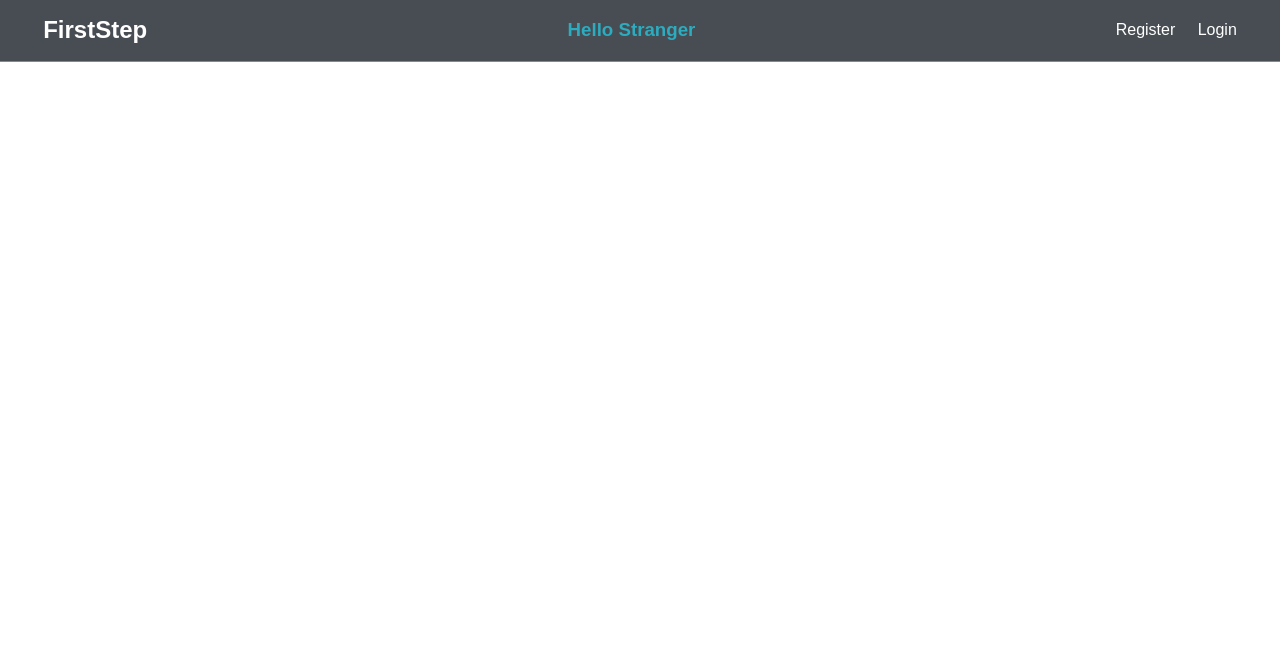
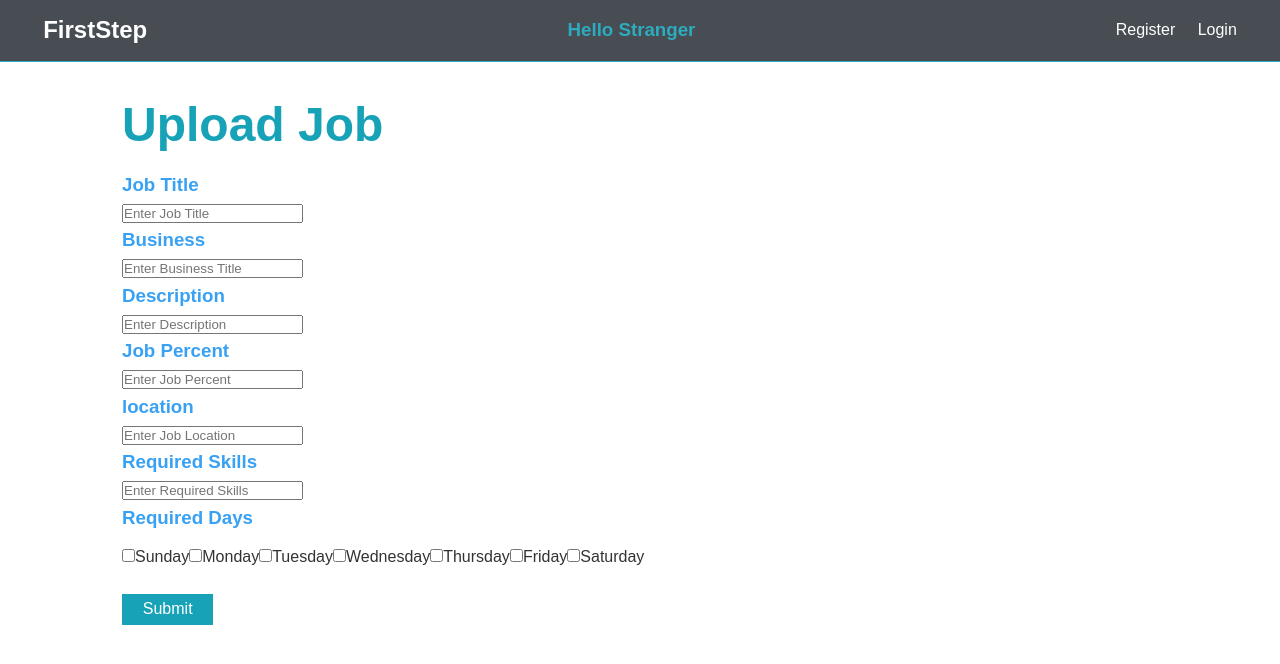
Before and after one commit to altereitay/FirstStep, a React (Create React App) app in the folder src/client/first-step-client/: page /upload-job in a window 1280 px wide. Shown: the top 664 px of the page. Built offline with nearby package versions, Linux system fonts and the light colour scheme; no server answers.

Commit message:
added ui for for upload a new job

```diff
--- a/src/client/first-step-client/src/App.js
+++ b/src/client/first-step-client/src/App.js
@@ -12,9 +12,11 @@ import RegistrationSelector from "./components/auth/RegistrationSelector";
 import StudentProfile from "./components/profiles/StudentProfile";
 import EmployerProfile from "./components/profiles/EmployerProfile";
 import Login from "./components/auth/Login";
+import UploadJob from "./components/jobs/UploadJob";
 if (localStorage.token) {
     setAuthToken(localStorage.token);
 }
+
 
 function App () {
     useEffect(() => {
@@ -33,6 +35,7 @@ function App () {
                             <Route exact path='/student-signup' element={<StudentProfile/>}/>
                             <Route exact path='/employer-signup' element={<EmployerProfile/>}/>
                             <Route exact path='/login' element={<Login/>}/>
+                            <Route exact path='/upload-job' element={<UploadJob/>}/>
                         </Routes>
                     </section>
                 </Fragment>
--- /dev/null
+++ b/src/client/first-step-client/src/actions/jobs.js
@@ -0,0 +1,31 @@
+import axios from "axios";
+import {setAlert} from "./alert";
+import {JOB_ERROR, NEW_JOB, NEW_STUDENT_PROFILE, PROFILE_ERROR} from "./types";
+
+export const newJob = (formData, availabilityData, profile, navigate) => async (dispatch) => {
+    try {
+        const config = {
+            headers: {
+                'Content-Type': 'application/json'
+            }
+        }
+        let body = {...formData, requiredDays: availabilityData, profile}
+        const res = await axios.post('/api/jobs', body, config);
+        dispatch({
+            type: NEW_JOB,
+            payload: res.data
+        })
+        dispatch(setAlert('Job Upload Successfully', 'success'));
+        navigate('/dashboard')
+
+    } catch (e) {
+        const errors = e.response.data.errors;
+        if (errors){
+            errors.forEach(error => dispatch(setAlert(error.msg, 'danger')));
+        }
+        dispatch({
+            type: JOB_ERROR,
+            payload: {msg: e.response.statusText, status: e.response.status}
+        })
+    }
+}
--- a/src/client/first-step-client/src/actions/types.js
+++ b/src/client/first-step-client/src/actions/types.js
@@ -9,4 +9,6 @@ export const NEW_EMPLOYER_PROFILE = 'NEW_EMPLOYER_PROFILE'
 export const PROFILE_ERROR = 'PROFILE_ERROR';
 export const LOGIN_SUCCESS="LOGIN_SUCCESS";
 export const LOGIN_FAIL="LOGIN_FAIL";
-export const PROFILE_LOADED="PROFILE_LOADED"
+export const PROFILE_LOADED="PROFILE_LOADED";
+export const NEW_JOB="NEW_JOB";
+export const JOB_ERROR = 'JOB_ERROR';
--- /dev/null
+++ b/src/client/first-step-client/src/components/jobs/UploadJob.js
@@ -0,0 +1,171 @@
+import React, {useState, Fragment} from "react";
+import {useNavigate} from "react-router-dom";
+import {connect} from "react-redux";
+import {newJob} from "../../actions/jobs";
+
+
+const UploadJob = ({profile, newJob}) => {
+    const navigate = useNavigate();
+    const [formData, setFormData] = useState({
+        jobTitle: '',
+        business: '',
+        picture: '',
+        description: '',
+        jobPercent: '',
+        location: '',
+        requiredSkills: []
+    })
+    const {jobTitle, business, jobPercent, location, reqDays, description, requiredSkills} = formData
+    const [availabilityData, setAvailability] = useState({
+        'sunday': false,
+        'monday': false,
+        'tuesday': false,
+        'wednesday': false,
+        'thursday': false,
+        'friday': false,
+        'saturday': false
+    })
+    const {sunday, monday, tuesday, wednesday, thursday, friday, saturday} = availabilityData
+
+    const onChange = event => {
+        setFormData({...formData, [event.target.name]: event.target.value});
+    }
+    const skillsOnChange = e => {
+        let reqSkill = e.target.value.split(',');
+        setFormData({...formData, requiredSkills: reqSkill});
+    }
+    const availabilityOnChange = e => {
+        if (e.target.value === 'false') {
+            setAvailability({...availabilityData, [e.target.name]: true});
+        } else {
+            setAvailability({...availabilityData, [e.target.name]: false});
+        }
+    }
+    const onSubmit = async (event) => {
+        event.preventDefault();
+        newJob(formData, availabilityData, profile, navigate);
+    }
+
+    return (
+        <Fragment>
+            <h1 className="large text-primary">Upload Job</h1>
+            <div className='form-group'>
+                <h3 style={{color: '#38a1f3'}}>Job Title</h3>
+                <input type='text'
+                       placeholder='Enter Job Title'
+                       name='jobTitle'
+                       value={jobTitle}
+                       onChange={event => onChange(event)}
+                       required/>
+            </div>
+            <div className='form-group'>
+                <h3 style={{color: '#38a1f3'}}>Business</h3>
+                <input type='text'
+                       placeholder='Enter Business Title'
+                       name='business'
+                       value={business}
+                       onChange={event => onChange(event)}
+                       required/>
+            </div>
+            <div className='form-group'>
+                <h3 style={{color: '#38a1f3'}}>Description</h3>
+                <input type='text'
+                       placeholder='Enter Description'
+                       name='description'
+                       value={description}
+                       onChange={event => onChange(event)}
+                       required/>
+            </div>
+            <div className='form-group'>
+                <h3 style={{color: '#38a1f3'}}>Job Percent</h3>
+                <input type='text'
+                       placeholder='Enter Job Percent'
+                       name='jobPercent'
+                       value={jobPercent}
+                       onChange={event => onChange(event)}
+                       required/>
+            </div>
+            <div className='form-group'>
+                <h3 style={{color: '#38a1f3'}}>location</h3>
+                <input type='text'
+                       placeholder='Enter Job Location'
+                       name='location'
+                       value={location}
+                       onChange={event => onChange(event)}
+                       required/>
+            </div>
+            <div className="form-group">
+                <h3 style={{color: '#38a1f3'}}>Required Skills</h3>
+                <input type="text"
+                       placeholder="Enter Required Skills"
+                       name="requiredSkills"
+                       value={requiredSkills}
+                       onChange={(e) => skillsOnChange(e)}/>
+            </div>
+            <div className="form-group">
+                <h3 style={{color: '#38a1f3'}}>Required Days</h3>
+                <label className='my-1'>
+                    <input type="checkbox"
+                           name="sunday "
+                           className='my-1'
+                           value={sunday}
+                           onChange={(e) => availabilityOnChange(e)}/>
+                    Sunday
+                </label>
+                <label className='my-1'>
+                    <input type="checkbox"
+                           name="monday"
+                           className='my-1'
+                           value={monday}
+                           onChange={(e) => availabilityOnChange(e)}/>
+                    Monday
+                </label>
+                <label className='my-1'>
+                    <input type="checkbox"
+                           name="tuesday"
+                           className='my-1'
+                           value={tuesday}
+                           onChange={(e) => availabilityOnChange(e)}/>
+                    Tuesday
+                </label>
+                <label className='my-1'>
+                    <input type="checkbox"
+                           name="wednesday"
+                           className='my-1'
+                           value={wednesday}
+                           onChange={(e) => availabilityOnChange(e)}/>
+                    Wednesday
+                </label>
+                <label className='my-1'>
+                    <input type="checkbox"
+                           name="thursday"
+                           className='my-1'
+                           value={thursday}
+                           onChange={(e) => availabilityOnChange(e)}/>
+                    Thursday
+                </label>
+                <label className='my-1'>
+                    <input type="checkbox"
+                           name="friday"
+                           className='my-1'
+                           value={friday}
+                           onChange={(e) => availabilityOnChange(e)}/>
+                    Friday
+                </label>
+                <label className='my-1'>
+                    <input type="checkbox"
+                           name="saturday"
+                           className='my-1'
+                           value={saturday}
+                           onChange={(e) => availabilityOnChange(e)}/>
+                    Saturday
+                </label>
+            </div>
+            <input type='submit' className='btn btn-primary my-1'/>
+        </Fragment>
+    )
+}
+const mapStateToProps = state => ({
+    profile: state.profiles
+})
+export default connect(mapStateToProps, {newJob})(UploadJob)
--- a/src/client/first-step-client/src/reducers/index.js
+++ b/src/client/first-step-client/src/reducers/index.js
@@ -2,8 +2,10 @@ import {combineReducers} from "redux";
 import auth from "./auth";
 import alert from "./alert";
 import profiles from "./profiles";
+import jobs from "./jobs";
 export default combineReducers({
     auth,
     alert,
-    profiles
+    profiles,
+    jobs
 });
--- /dev/null
+++ b/src/client/first-step-client/src/reducers/jobs.js
@@ -0,0 +1,24 @@
+import {
+    NEW_JOB,JOB_ERROR
+} from "../actions/types";
+
+const initialState = {
+    loading: true,
+    jobs: [],
+    errors:{}
+}
+
+export default function (state = initialState, action) {
+    const {type, payload} = action;
+
+    switch (type) {
+        case NEW_JOB:
+            let jobs = state.jobs;
+            jobs.unshift(payload)
+            return {...state,jobs, loading: false}
+        case JOB_ERROR:
+            return {...state, errors: payload, loading: false}
+        default:
+            return state;
+    }
+}
```
